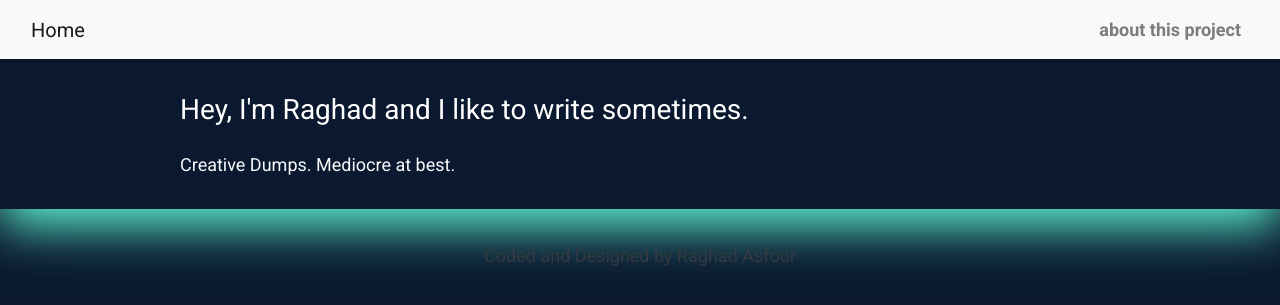
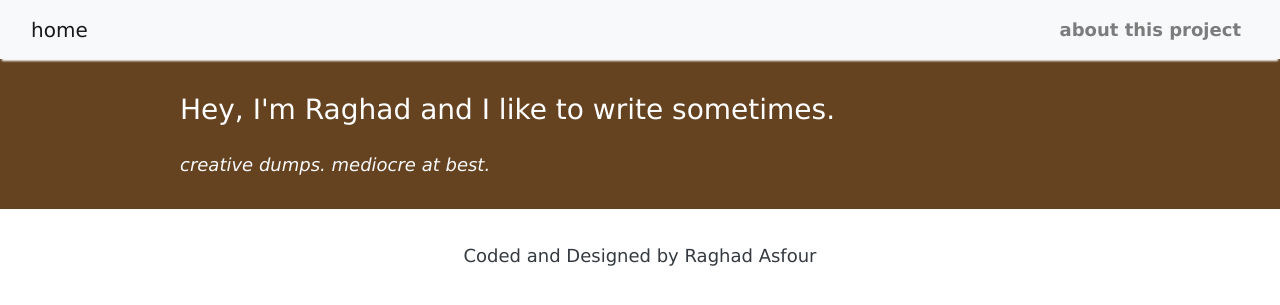
Before and after one commit to raghadasfour-02/my_blog, a Django app: page / in a window 1280 px wide. Shown: the top 305 px of the page. Run offline with Django 3.2, Linux system fonts and the light colour scheme; data that the repository does not hold is empty; some libraries are stand-ins or nearby versions.

Commit message:
Adjust Django Main Page

```diff
--- a/my_blog/templates/base.html
+++ b/my_blog/templates/base.html
@@ -13,23 +13,23 @@
     <body>
         <style>
             body {
-            font-family: "Roboto", sans-serif;
-            font-size: 17px;
-            background-color: #0a192f;
+            font-family: Verdana;
+            font-size: 18px;
+            background-color: #FFFFFF;
         }
         .shadow {
-            box-shadow: 0 4px 2px -2px rgba(0, 0, 0, 0.1);
+            box-shadow: 0 4px 2px -2px #FFFFFF;
         }
         .btn-danger {
             color: #0a192f;
-            background-color: #0a192f;
-            border-color: #0a192f;
+            background-color: #e8c4ac;
+            border-color: #e8c4ac;
         }
         .masthead {
-            background: #0a192f;
+            background: #654321;
             height: auto;
             padding-bottom: 15px;
-            box-shadow: 0 16px 48px #64ffda;
+            box-shadow: 0 16px 48px #FFFFFF;
             padding-top: 10px;
         }
     </style>
@@ -37,7 +37,7 @@
         <!-- Navigation -->
         <nav class="navbar navbar-expand-lg navbar-light bg-light shadow" id="mainNav">
             <div class="container-fluid">
-                <a class="navbar-brand" href="{% url 'home' %}">Home</a>
+                <a class="navbar-brand" href="{% url 'home' %}">home</a>
                 <button class="navbar-toggler navbar-toggler-right" type="button" data-toggle="collapse" data-target="#navbarResponsive"
                     aria-controls="navbarResponsive" aria-expanded="false" aria-label="Toggle navigation">
                     <span class="navbar-toggler-icon"></span>
--- a/my_blog/templates/index.html
+++ b/my_blog/templates/index.html
@@ -2,9 +2,9 @@
 {% block content %}
 <style>
     body {
-        font-family: "Roboto", sans-serif;
+        font-family: Verdana;
         font-size: 18px;
-        background-color: #0a192f;
+        background-color: #FFFFFF;
     }
 
     .head_text {
@@ -12,7 +12,8 @@
     }
 
     .card {
-        box-shadow: 0 16px 55px #64ffda;
+        box-shadow: 0 16px 55px #FFFFFF;
+        outline: 1px solid #654321;
     }
 </style>
 
@@ -23,7 +24,7 @@
             <div class=" col-md-8 col-md-10 mx-auto">
                 <div class="site-heading">
                     <h3 class=" site-heading my-4 mt-3 text-white"> Hey, I'm Raghad and I like to write sometimes. </h3>
-                    <p class="text-light"> Creative Dumps. Mediocre at best. &nbsp
+                    <p class="text-light"><i> creative dumps. mediocre at best. &nbsp</i>
                     </p>
                 </div>
             </div>
@@ -37,8 +38,8 @@
             {% for post in post_list %}
             <div class="card mb-2">
                 <div class="card-body">
-                    <h2 class="card-title">{{ post.title }}</h2>
-                    <p class="card-text text-muted h6">{{ post.author }} | {{ post.created_on}} </p>
+                    <h3 class="card-title">{{ post.title }}</h2>
+                    <p class="card-text text-muted h6">{{ post.created_on }} </p>
                     <p class="card-text">{{post.content|slice:":200" }}</p>
                     <a href="{% url 'post_detail' post.slug  %}" class="btn btn-primary">Read More &rarr;</a>
                 </div>
```
